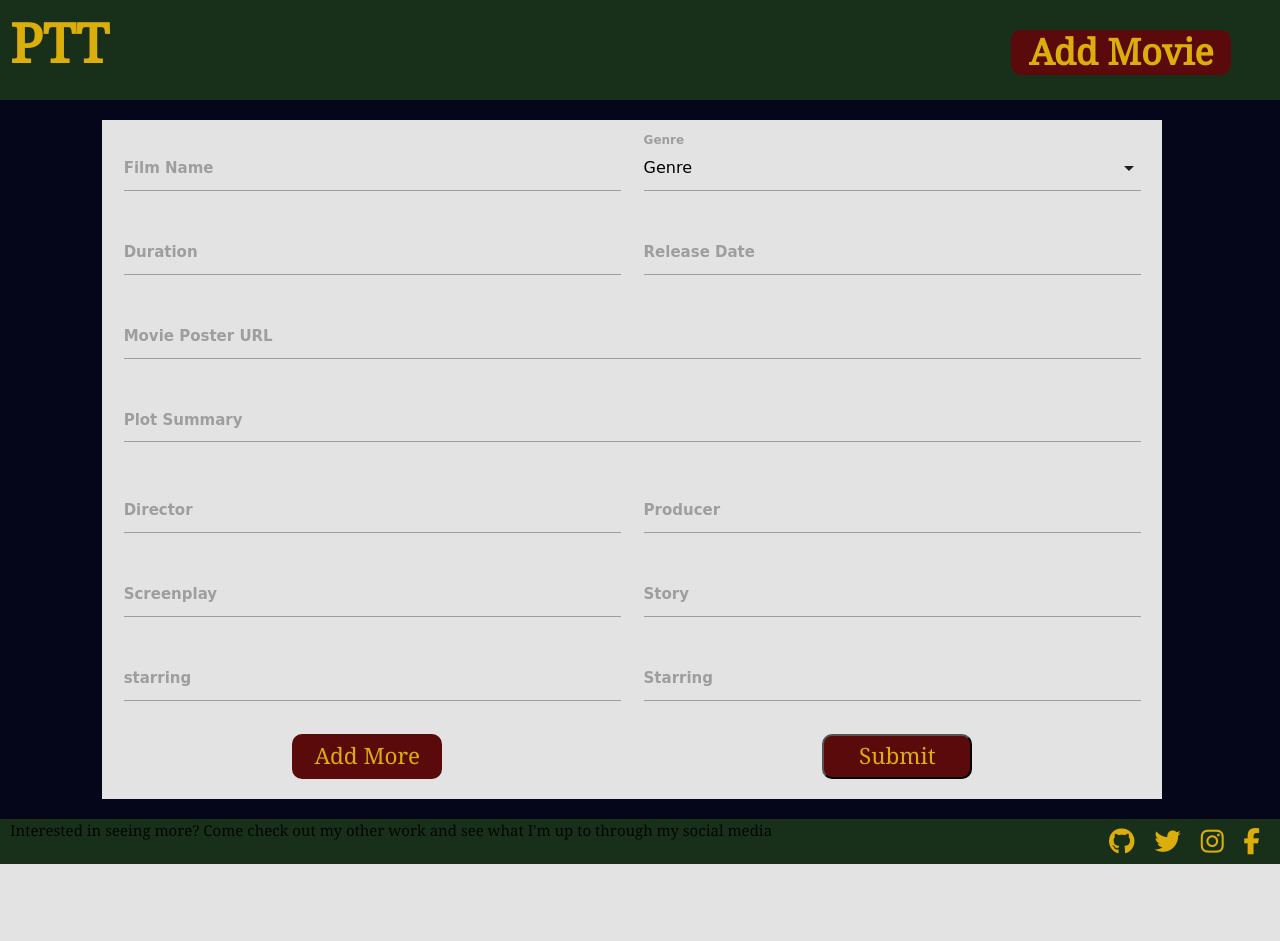
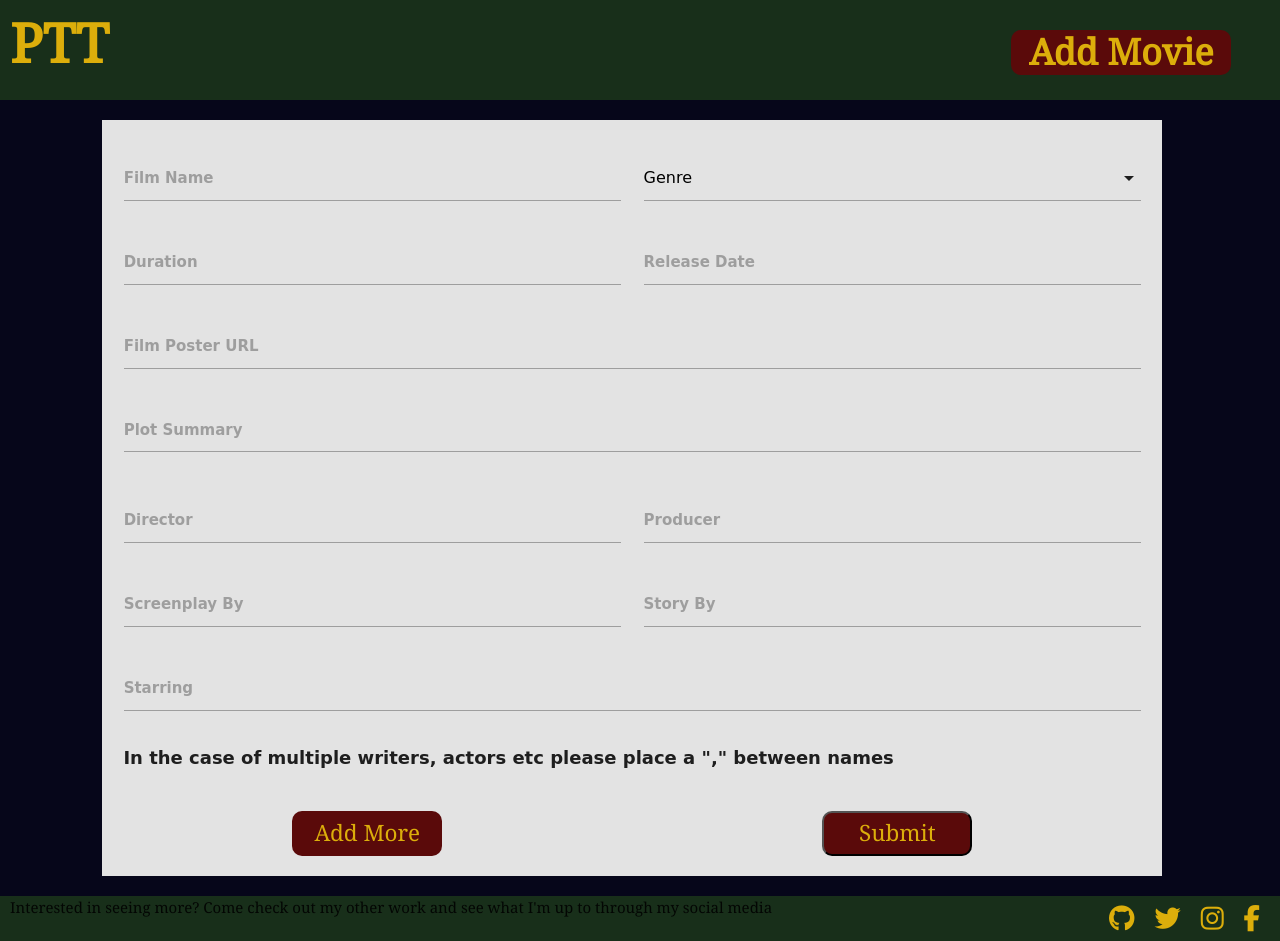
Before and after one commit to OGMyst/milestone-Project-three, a Flask app: page /add_movie in a window 1280 px wide. Before the commit the page ends 864 px from the top, so only its background shows below. Run offline with Flask 2, Linux system fonts and the light colour scheme; some libraries are stand-ins or nearby versions.

Commit message:
Added function for submit to work outside form tags

```diff
--- a/static/css/style.css
+++ b/static/css/style.css
@@ -165,7 +165,7 @@ footer{
 #add-movie-form{
     width: 90%;
     background-color: #E3E3E3;
-    padding: 10px;
+    padding: 20px 10px 10px;
 }
 
 .input-field{
@@ -183,11 +183,19 @@ textarea{
     justify-content: center;
 } */
 
-#submit-or-add{
+.form-styling{
     display: flex;
     width: 90%;
     background-color: #E3E3E3;
     padding-bottom: 20px;
+}
+
+#notification-box{
+    padding-left: 21px;
+    padding-bottom: 40px;
+    font-family: 'Balsamiq Sans', cursive;
+    font-weight: 600;
+    font-size: 120%;
 }
 
 .add-submit-box{
--- a/static/js/addmovie.js
+++ b/static/js/addmovie.js
@@ -0,0 +1,3 @@
+function submitForm() {
+  document.forms[0].submit();
+};
--- a/templates/addmovie.html
+++ b/templates/addmovie.html
@@ -24,7 +24,6 @@
                 <option value="Thriller">Thriller</option>
                 <option value="Western">Western</option>
                 </select>
-                <label>Genre</label>
             </div>
             <div class="input-field col s6">
                 <input id="duration" type="text" class="validate" name="duration">
@@ -36,55 +35,46 @@
             </div>
             <div class="input-field col s12">
                 <input id="movie_poster_url" type="text" class="validate" name="theatrical_poster_url">
-                <label for="movie_poster_url">Movie Poster URL</label>
+                <label for="movie_poster_url">Film Poster URL</label>
             </div>
             <div class="input-field col s12">
                 <textarea id="textarea1" class="materialize-textarea" name="plot_summary"></textarea>
                 <label for="textarea1">Plot Summary</label>
             </div>
-            <div id="directors">
             <div class="input-field col s6">
                 <input type="text" class="director validate" name="director">
                 <label for="director">Director</label>
             </div>
-            </div>
-            <div id="producers">
             <div class="input-field col s6">
                 <input type="text" class="producer validate" name="producer">
                 <label for="producer">Producer</label>
             </div>
-            </div>
-            <div id="screenplay-by">
             <div class="input-field col s6">
                 <input type="text" class="screenplay validate" name="screenplay">
-                    <label for="screenplay">Screenplay</label>
+                <label for="screenplay">Screenplay By</label>
             </div>
-            </div>
-            <div id="story-by">
             <div class="input-field col s6">
                 <input type="text" class="story validate" name="story">
-                    <label for="story">Story</label>
+                <label for="story">Story By</label>
             </div>
-            </div>
-            <div id="starring">
-                <div class="input-field col s6">
-                    <input type="text" class="starring validate" name="starring">
-                    <label for="starring">starring</label>
-                </div>
-                <div class="input-field col s6">
+            <div class="input-field col s12">
                 <input type="text" class="starring validate" name="starring">
                 <label for="starring">Starring</label>
             </div>
+        </form>
+        <div class="form-styling" id="notification-box">
+            <p id="notification-text">
+            In the case of multiple writers, actors etc please place a "," between names
+            </p>
         </div>
-        </form>
-        <div id="submit-or-add">
+        <div class="form-styling">
                 <div class="add-submit-box">
                     <div id="add-more">
                         <p id="add-text">Add More</p>
                     </div>
                 </div>
                 <div class="add-submit-box">
-                    <input type="submit" value="Submit" id="submit" name="action">
+                    <input type="submit" value="Submit" id="submit" name="action" onclick="submitForm()" />
                 </div>
             </div>
     </div>
```
Lines whose indentation alone changed are shown as unchanged.
